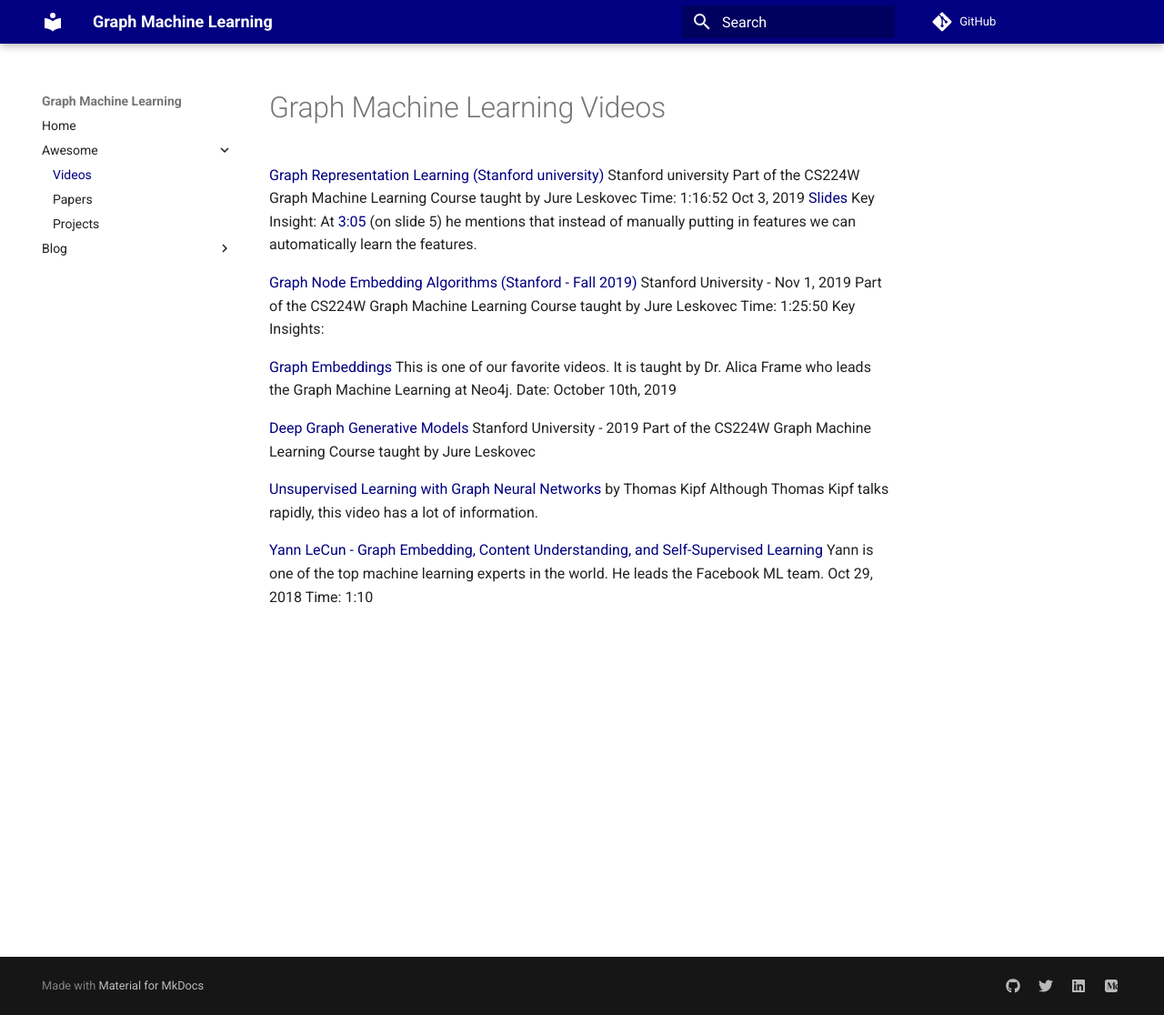
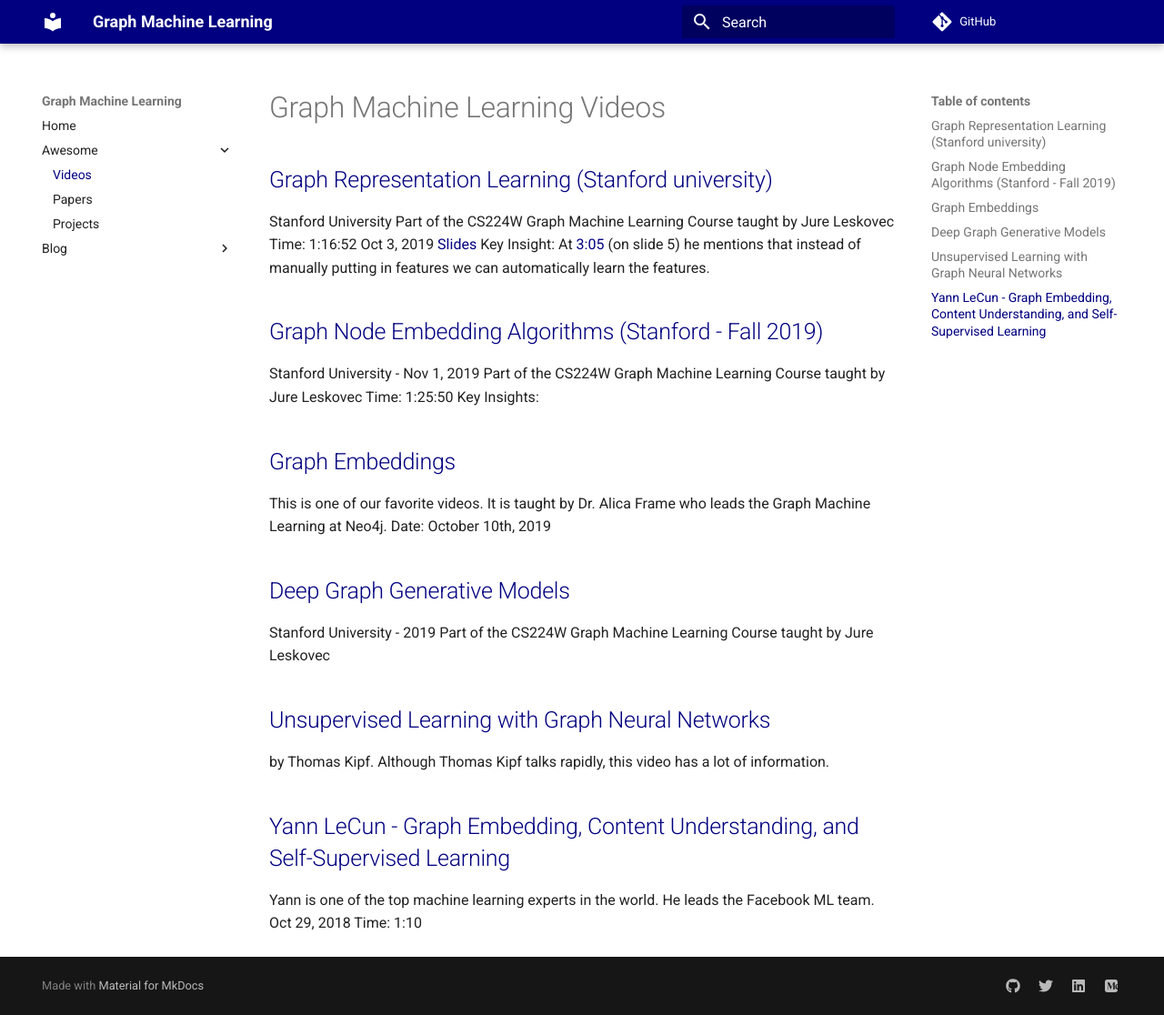
Before and after one commit to parkererickson/graph-ml, an MkDocs documentation site: the page built from docs/videos.md, in a window 1280 px wide and 1116 px high. Shown: the whole window at 91% size. Built offline with MkDocs 1.6.1 and Material for MkDocs 9.7.7, drawn with Linux system fonts in a browser that asks for light colours; comment, search, counter and statistics services are not loaded.

Commit message:
Update videos.md

```diff
--- a/docs/videos.md
+++ b/docs/videos.md
@@ -1,32 +1,32 @@
 # Graph Machine Learning Videos
 
-[Graph Representation Learning (Stanford university)](https://www.youtube.com/watch?v=YrhBZUtgG4E)
-Stanford university
+## [Graph Representation Learning (Stanford university)](https://www.youtube.com/watch?v=YrhBZUtgG4E)
+Stanford University
 Part of the CS224W Graph Machine Learning Course taught by Jure Leskovec
 Time: 1:16:52
 Oct 3, 2019
 [Slides](http://snap.stanford.edu/class/cs224w-2018/handouts/09-node2vec.pdf)
 Key Insight: At [3:05](https://www.youtube.com/watch?v=YrhBZUtgG4E) (on slide 5) he mentions that instead of manually putting in features we can automatically learn the features.
 
-[Graph Node Embedding Algorithms (Stanford - Fall 2019)](https://www.youtube.com/watch?v=7JELX6DiUxQ)
+## [Graph Node Embedding Algorithms (Stanford - Fall 2019)](https://www.youtube.com/watch?v=7JELX6DiUxQ)
 Stanford University - Nov 1, 2019
 Part of the CS224W Graph Machine Learning Course taught by Jure Leskovec
 Time: 1:25:50
 Key Insights:
 
-[Graph Embeddings](https://www.youtube.com/watch?v=oQPCxwmBiWo)
+## [Graph Embeddings](https://www.youtube.com/watch?v=oQPCxwmBiWo)
 This is one of our favorite videos.  It is taught by Dr. Alica Frame who leads the Graph Machine Learning at Neo4j.
 Date: October 10th, 2019
 
-[Deep Graph Generative Models](https://www.youtube.com/watch?v=yFLiiK8c9CU)
+## [Deep Graph Generative Models](https://www.youtube.com/watch?v=yFLiiK8c9CU)
 Stanford University - 2019
 Part of the CS224W Graph Machine Learning Course taught by Jure Leskovec
 
-[Unsupervised Learning with Graph Neural Networks](https://www.youtube.com/watch?v=9jSFBcptZ9A)
-by Thomas Kipf
+## [Unsupervised Learning with Graph Neural Networks](https://www.youtube.com/watch?v=9jSFBcptZ9A)
+by Thomas Kipf.
 Although Thomas Kipf talks rapidly, this video has a lot of information.
 
-[Yann LeCun - Graph Embedding, Content Understanding, and Self-Supervised Learning](https://www.youtube.com/watch?v=UGPT64wo7lU)
+## [Yann LeCun - Graph Embedding, Content Understanding, and Self-Supervised Learning](https://www.youtube.com/watch?v=UGPT64wo7lU)
 Yann is one of the top machine learning experts in the world.  He leads the Facebook ML team.
 Oct 29, 2018
 Time: 1:10
```
